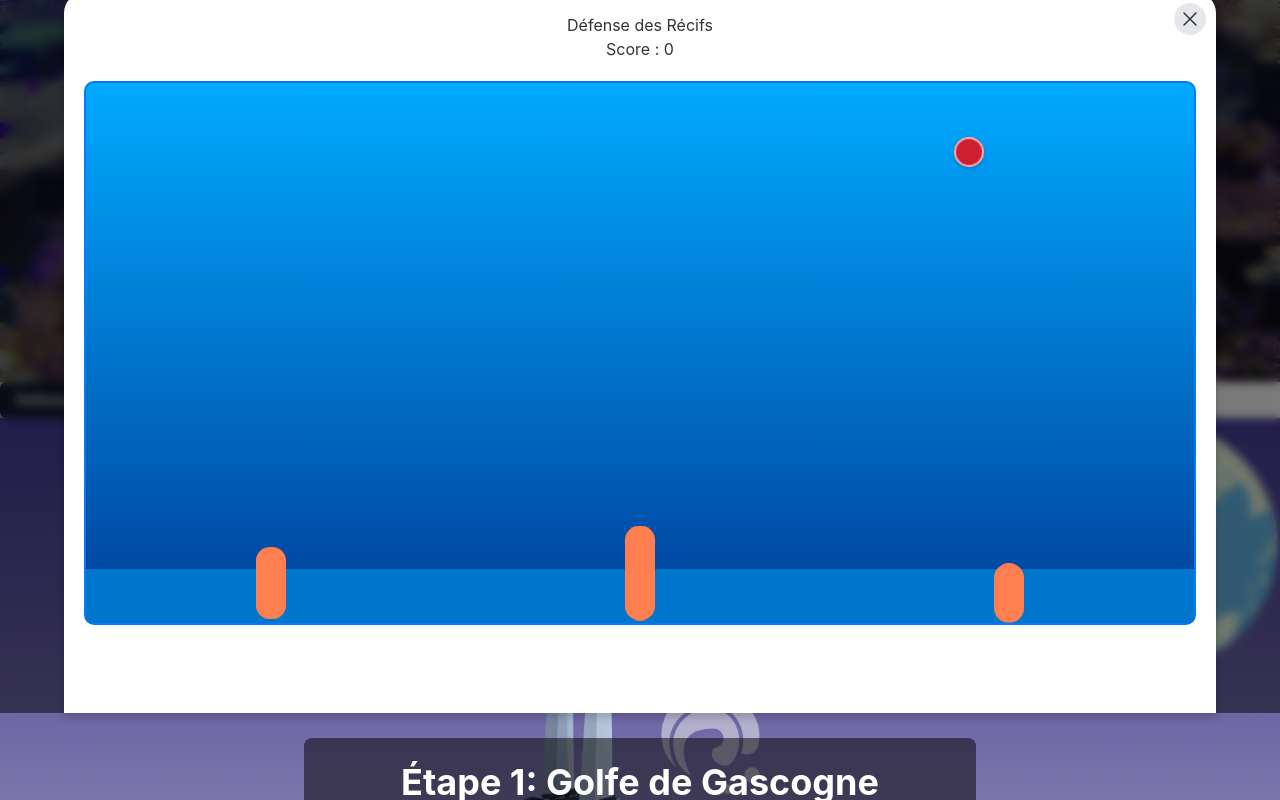
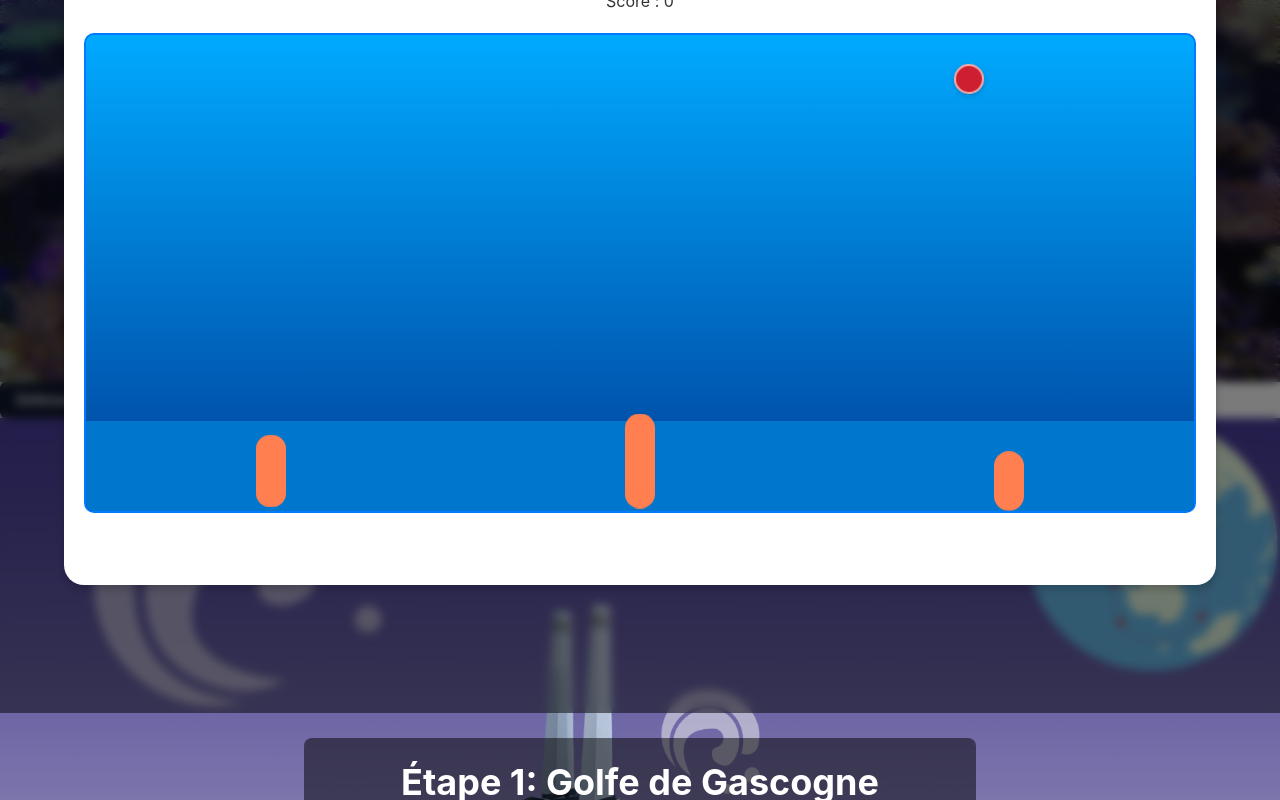
Before and after one commit to ndi-do/2024-bergerie-front, a React (Vite) app: page / in a window 1280 px wide. Both pictures are taken after a click on the button "Defense des recifs". Shown: the part 418-1218 px from the top of the page. Built offline with nearby package versions, Linux system fonts and the light colour scheme.

Commit message:
feat-fix/animations-games-buttons (#16)
* feat : added animation on dropping bubbles

* fix : fixed popup height

* fix : fixed animations and endgame detection

* fix : changed margin for margin-bottom

* fix : fixed closed button overlaping with high z-index

```diff
--- a/src/components/popup/popup.css
+++ b/src/components/popup/popup.css
@@ -15,9 +15,10 @@
 /* Conteneur principal de la popup */
 .popup-container {
     width: 90%;
-    height: 90%; /* Ajuste la hauteur pour permettre le scroll */
+    height: 80%; /* Ajuste la hauteur pour permettre le scroll */
+    margin-bottom: 10%;
     background: white;
-    border-radius: 20px 20px 0 0;
+    border-radius: 20px 20px 20px 20px;
     box-shadow: 0px 4px 10px rgba(0, 0, 0, 0.2);
     padding: 20px;
     position: relative;
@@ -46,4 +47,6 @@
     border: none;
     font-size: 1.5rem;
     cursor: pointer;
+
+    z-index: 1001;
 }
--- a/src/games/defense-des-recifs.css
+++ b/src/games/defense-des-recifs.css
@@ -28,10 +28,13 @@
     cursor: pointer;
     box-shadow: 0 2px 5px rgba(0, 0, 0, 0.2);
     animation: wiggle 0.5s infinite alternate ease-in-out;
+
+    transition: top 2s linear;
 }
 
 .pollutant:hover {
-    transform: scale(1.2);
+    width: 32px;
+    height: 32px;
 }
 
 /* Coraux en bas */
@@ -39,7 +42,7 @@
     position: absolute;
     bottom: 0;
     width: 100%;
-    height: 10%;
+    height: 90px;
     display: flex;
     justify-content: space-around;
     align-items: flex-end;
--- a/src/games/defense-des-recifs.tsx
+++ b/src/games/defense-des-recifs.tsx
@@ -43,7 +43,7 @@ export default function DefenseDesRecifs () {
     }, []);
 
     useEffect(() => {
-        const reachedRiff = pollutants.some((p) => p.y > 90); // Si un polluant atteint le bas
+        const reachedRiff = pollutants.some((p) => p.y > 95); // Si un polluant atteint le bas
         if (reachedRiff) {
             setGameOver(true);
         }
```
